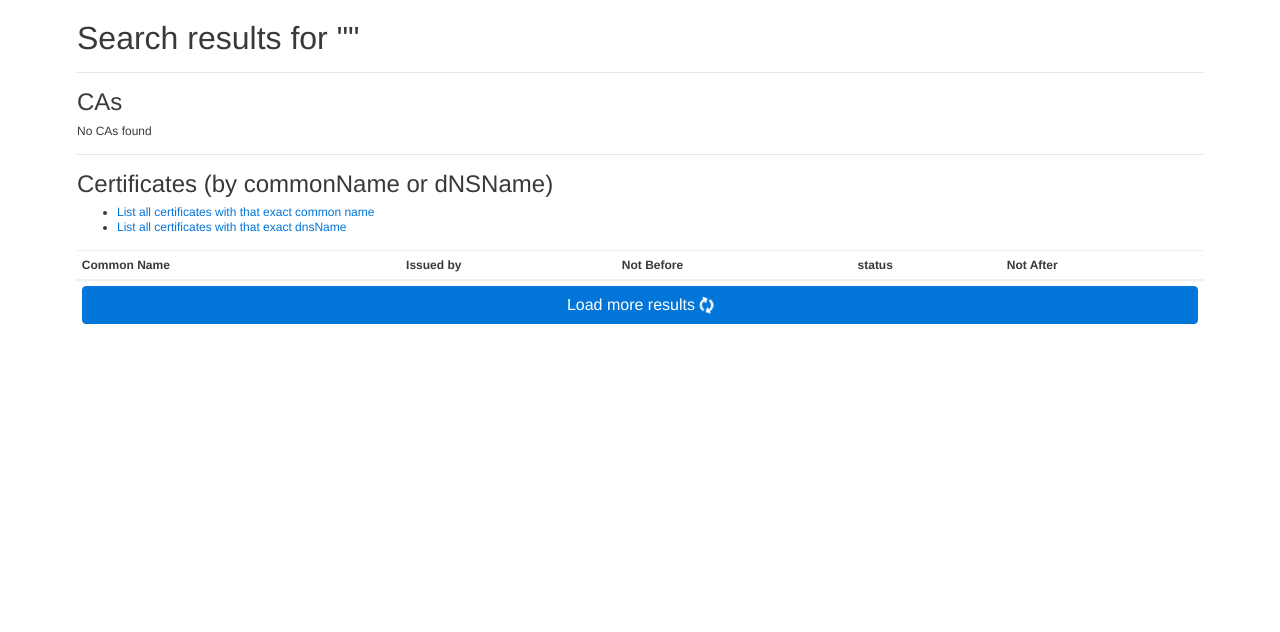
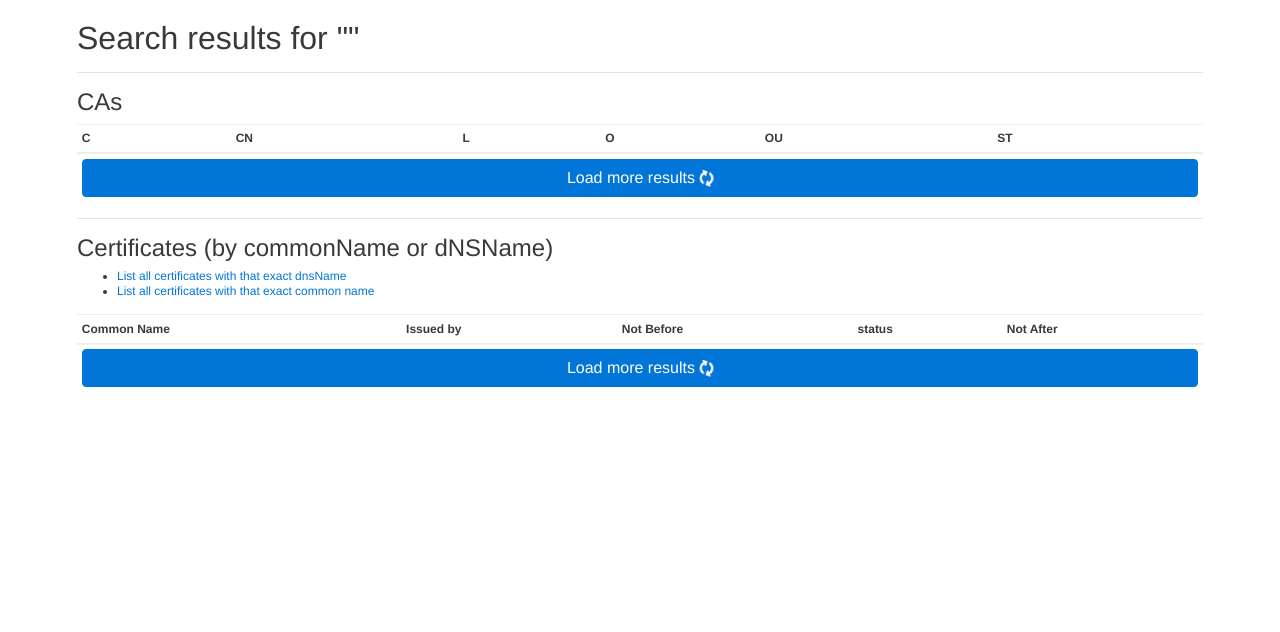
Before and after one commit to USECAP/ct-infrastructure, a Django app: page /search in a window 1280 px wide. Shown: the part 54-686 px from the top of the page. Run offline with Django 3.2, Linux system fonts and the light colour scheme; data that the repository does not hold is empty; some libraries are stand-ins or nearby versions.

Commit message:
search for CA now loads like search for CN/dnsName

```diff
--- a/observatory/observer/templates/observer/search.html
+++ b/observatory/observer/templates/observer/search.html
@@ -6,8 +6,7 @@
     <h2>Search results for "{{ term }}"</h2>
     <hr/>
     <h4>CAs</h4>
-    {% if found_ca %}
-        <table class="table table-striped table-sm">
+    <table class="table table-striped table-sm">
         <thead>
             <tr>
                 <th>C</th>
@@ -18,27 +17,17 @@
                 <th>ST</th>
             </tr>
         </thead>
-        <tbody>
-        {% for ca in found_ca %}
-            <tr>
-                <td><img src="/static/flags/png/{{ca.get_name_C | lower}}.png" title="{{ca.get_name_C}}"/></td>
-                <td><a href="{% url 'observer:cadetail' ca.id %}">{{ ca.get_name_CN }}</a></td>
-                <td>{{ ca.get_name_L }}</td>
-                <td>{{ ca.get_name_O }}</td>
-                <td>{{ ca.get_name_OU }}</td>
-                <td>{{ ca.get_name_ST }}</td>
-            </tr>
-        {% endfor %}
+        <tbody id="ca_results">
         </tbody>
+        <tfoot>
+        <tr><td colspan="6"><button class="btn btn-block btn-primary" id="button_ca_more">Load more results <span class="spinner" id="load_ca_more_spinner"><i class="fa fa-refresh fa-spin"></i></button></td></tr>
+        </tfoot>
         </table>
-    {% else %}
-        <p>No CAs found</p>
-    {% endif %}
     <hr/>
     <h4>Certificates (by commonName or dNSName)</h4>
     <ul>
-        <li><a href="/cert/dnsname/{{term}}">List all certificates with that exact common name</a></li>
-        <li><a href="/cert/cn/{{term}}">List all certificates with that exact dnsName</a>
+        <li><a href="/cert/dnsname/{{term}}">List all certificates with that exact dnsName</a></li>
+        <li><a href="/cert/cn/{{term}}">List all certificates with that exact common name</a>
     </ul>
         <table class="table table-striped table-sm">
         <thead>
@@ -53,51 +42,86 @@
         <tbody id="cn_dnsname_results">
         </tbody>
         <tfoot>
-        <tr><td colspan="5"><button class="btn btn-block btn-primary" id="button_more">Load more results <span class="spinner" id="load_more_spinner"><i class="fa fa-refresh fa-spin"></i></button></td></tr>
+        <tr><td colspan="5"><button class="btn btn-block btn-primary" id="button_cn_dnsname_more">Load more results <span class="spinner" id="load_cn_dnsname_more_spinner"><i class="fa fa-refresh fa-spin"></i></button></td></tr>
         </tfoot>
         </table>
 
 {% endblock %}
 
 {% block scripts %}
-var totaloffset = 0;
+var totaloffset_cn_dnsname = 0;
+var totaloffset_ca = 0;
 
-function disableMoreButton(){
-    $('#button_more').text("No more results.");
-    $('#button_more').prop("disabled",true);
-    $('#button_more').removeClass("btn-primary");
-    $('#button_more').addClass("btn-default");
+function disableCnDnsnameMoreButton(){
+    $('#button_cn_dnsname_more').text("No more results.");
+    $('#button_cn_dnsname_more').prop("disabled",true);
+    $('#button_cn_dnsname_more').removeClass("btn-primary");
+    $('#button_cn_dnsname_more').addClass("btn-default");
 }
 
-function cascadeshow(){
-    $('.new_tr').first().removeClass('new_tr').show(10, function(){cascadeshow()});
+function disableCaMoreButton(){
+    $('#button_ca_more').text("No more results.");
+    $('#button_ca_more').prop("disabled",true);
+    $('#button_ca_more').removeClass("btn-primary");
+    $('#button_ca_more').addClass("btn-default");
 }
 
-function loadResults(offset){
+function cascadeshow(classname){
+    $('.'+classname).first().removeClass(classname).show(10, function(){cascadeshow(classname)});
+}
+
+function loadResultsCnDnsname(offset){
     $.getJSON("/api/search/cn_dnsname/{{ term }}/"+offset, function(data){
         var items = 0;
         $.each(data.values, function(i, result){
-            $("<tr style='display: none;' class='new_tr'><td><a href='/cert/"+result.cert_id+"'>"+result.cert_cn+"</a></td><td><a href='/ca/"+result.ca_id+"'>"+result.ca_cn+"</a></td><td>"+result.cert_not_before+"</td><td>"+result.cert_status+"</td><td>"+result.cert_not_after+"</td></tr>").appendTo('#cn_dnsname_results');//.show(1000);
+            $("<tr style='display: none;' class='new_tr_cn_dnsname'><td><a href='/cert/"+result.cert_id+"'>"+result.cert_cn+"</a></td><td><a href='/ca/"+result.ca_id+"'>"+result.ca_cn+"</a></td><td>"+result.cert_not_before+"</td><td>"+result.cert_status+"</td><td>"+result.cert_not_after+"</td></tr>").appendTo('#cn_dnsname_results');//.show(1000);
             items++;
         });
 
-        cascadeshow();
+        cascadeshow('new_tr_cn_dnsname');
 
-        totaloffset += items;
+        totaloffset_cn_dnsname += items;
         if(!data.has_more_data){
-            disableMoreButton();
+            disableCnDnsnameMoreButton();
         }
-        $('#load_more_spinner').hide();
+        $('#load_cn_dnsname_more_spinner').hide();
     });
 }
+
+function loadResultsCa(offset){
+    $.getJSON("/api/search/ca/{{ term }}/"+offset, function(data){
+        var items = 0;
+        $.each(data.values, function(i, result){
+            $('<tr style="display: none;" class="new_tr_ca"><td><img src="/flag/'+result.c+'" title="'+result.c+'"/></td><td><a href="/ca/'+result.ca_id+'">'+result.cn+'</a></td><td>'+result.l+'</td><td>'+result.o+'</td><td>'+result.ou+'</td><td>'+result.st+'</td>').appendTo('#ca_results');
+
+            items++;
+        });
+
+        cascadeshow('new_tr_ca');
+
+        totaloffset_ca += items;
+        if(!data.has_more_data){
+            disableCaMoreButton();
+        }
+        $('#load_ca_more_spinner').hide();
+    });
+}
+
+
 $(function(){
-    $('#button_more').prop("disabled",false);
+    $('#button_cn_dnsname_more').prop("disabled",false);
+    $('#button_ca_more').prop("disabled",false);
 
-    loadResults(0);
+    loadResultsCnDnsname(0);
+    loadResultsCa(0);
 
-    $('#button_more').click(function(){
-        $('#load_more_spinner').show();
-        loadResults(totaloffset);
+    $('#button_cn_dnsname_more').click(function(){
+        $('#load_cn_dnsname_more_spinner').show();
+        loadResultsCnDnsname(totaloffset_cn_dnsname);
+    });
+    $('#button_ca_more').click(function(){
+        $('#load_ca_more_spinner').show();
+        loadResultsCa(totaloffset_ca);
     });
 });
 {% endblock %}
--- a/observatory/observer/urls.py
+++ b/observatory/observer/urls.py
@@ -39,6 +39,7 @@ urlpatterns = [
     url(r'^api/getsignaturealgorithmdistribution$', api.get_signature_algorithm_distribution, name='get_signature_algorithm_distribution'),
     url(r'^api/getsignaturealgorithmdistribution/(?P<ca_id>[0-9]+)$', api.get_signature_algorithm_distribution, name='get_signature_algorithm_distribution'),
     url(r'^api/search/cn_dnsname/(?P<term>.+)/(?P<offset>[0-9]+)$', api.search_cn_dnsname, name='search_cn_dnsname'),
+    url(r'^api/search/ca/(?P<term>.+)/(?P<offset>[0-9]+)$', api.search_ca, name='search_ca'),
     url(r'^imprint$', views.imprint, name='imprint'),
 
 ]
--- a/observatory/observer/views.py
+++ b/observatory/observer/views.py
@@ -86,14 +86,14 @@ def index(request):
 def search(request):
     term = request.GET.get("term","")
 
-    found_ca = Ca.objects.filter(name__icontains=term)
+    #found_ca = Ca.objects.filter(name__icontains=term)
     #found_cn_dnsname = Certificate.objects.raw("SELECT DISTINCT c.ID, c.CERTIFICATE, c.ISSUER_CA_ID, x509_notBefore(CERTIFICATE) FROM certificate_identity AS ci JOIN certificate AS c ON ci.CERTIFICATE_ID=c.ID WHERE (NAME_TYPE='dNSName' AND reverse(lower(NAME_VALUE)) LIKE reverse(lower(%s))) OR (NAME_TYPE='commonName' AND reverse(lower(NAME_VALUE)) LIKE reverse(lower(%s))) ORDER BY x509_notBefore(CERTIFICATE) DESC", [term, term])
 
     return render(request, 'observer/search.html',
         {
-            'term' : term,
-            'found_ca' : found_ca,
-            'found_cn_dnsname' : None
+            'term' : term
+            #'found_ca' : found_ca,
+            #'found_cn_dnsname' : found_cn_dnsname
         }
     )
 
```
Also changed, not shown: observatory/observer/api.py (+29 -0 lines).
